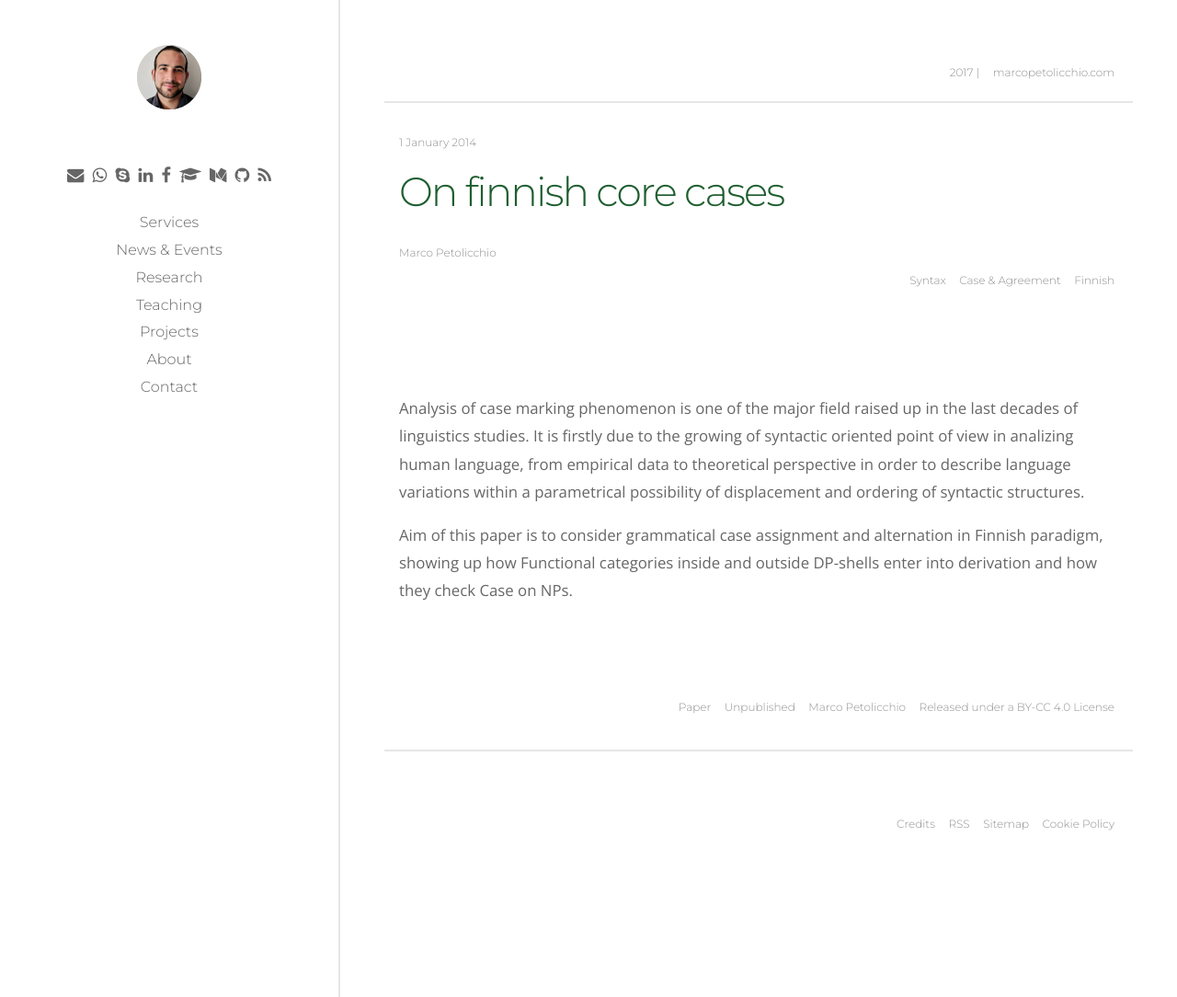
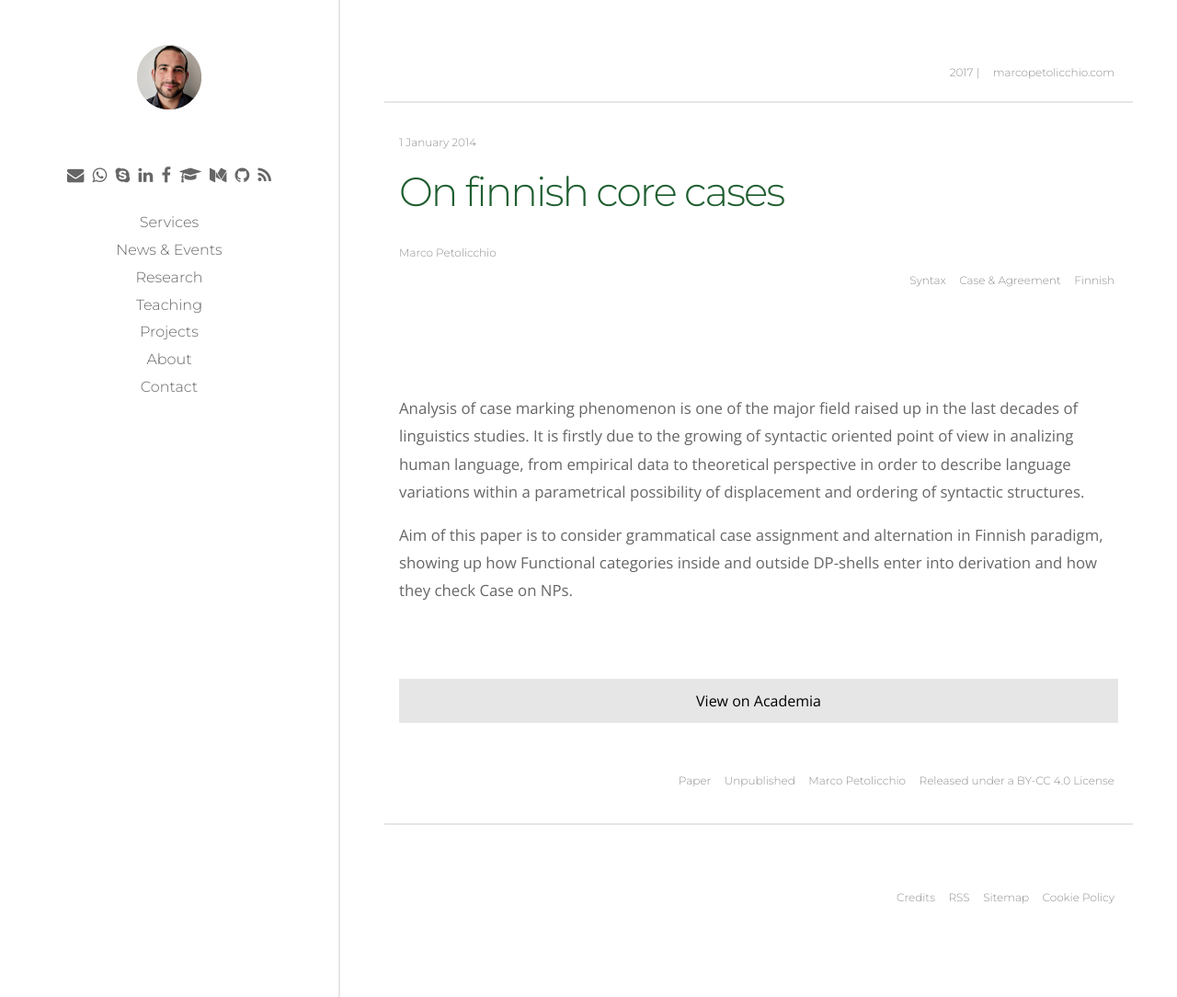
Before and after one commit to p-marco/p-marco.github.io, a Jekyll site: the page built from _research/on-finnish-core-cases.md, in a window 1280 px wide. Shown: the whole page at 92% size. Built offline with Jekyll 4.4.1, drawn with Linux system fonts in a browser that asks for light colours.

Commit message:
new commit

```diff
--- a/_includes/item-resources.html
+++ b/_includes/item-resources.html
@@ -1,17 +1,16 @@
 <div class="grid-item">
 
 {% for resource in page.resources %}
-{% assign item = page.resources %}
-{% case item %}
 
-	{% when pdf %}
+	{%  if resource.pdf %}
 	<div class="btn btn--block"><a href="{{ page.pdf }}">Read the pdf</a></div>
-	{% when academia %}
+	{% endif %}
+	{% if resource.academia %}
 	<div class="btn btn--block"><a href="{{ page.github }}">View on Academia</a></div>
-	{% when github %}
+	{% endif %}
+	{% if.resource.github %}
 	<div class="btn btn--block"><a href="{{ page.github }}">View on Github</a></div>
-{% endcase %}
-
+	{% endif %}
 {% endfor %}
 
 </div>
```
